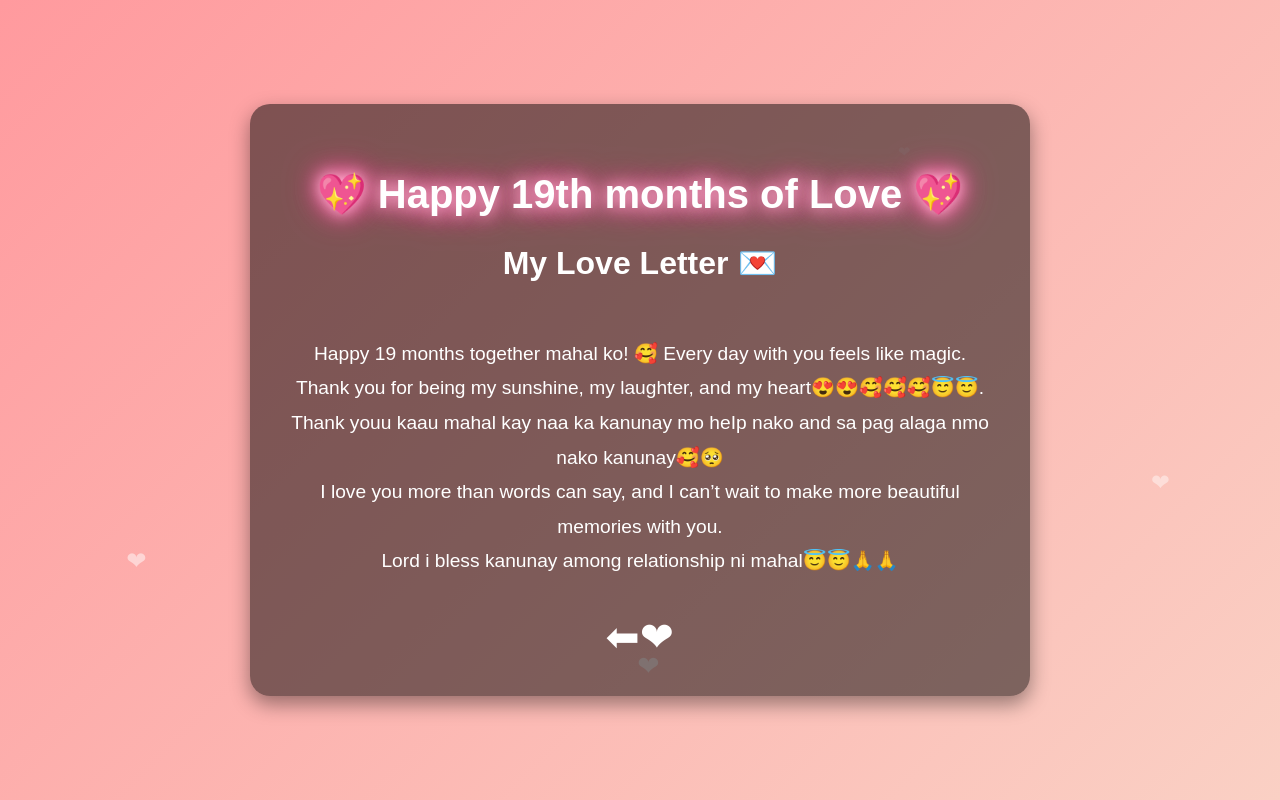
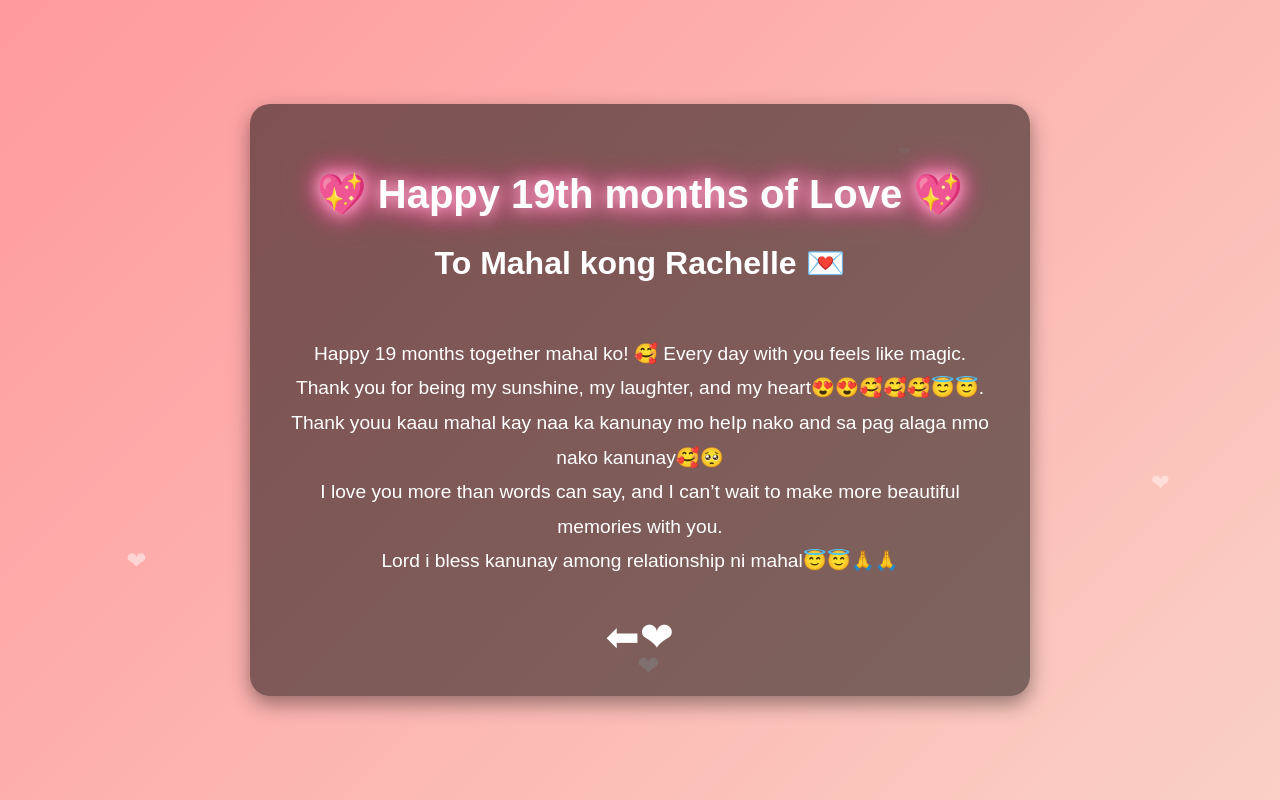
Before and after one commit to ryy2azellem/Ryy, a plain HTML site: page love-letter.html in a window 1280 px wide. Drawn offline with Linux system fonts and the light colour scheme.

Commit message:
Update love-letter.html

```diff
--- a/love-letter.html
+++ b/love-letter.html
@@ -3,7 +3,7 @@
 <head>
   <meta charset="UTF-8">
   <meta name="viewport" content="width=device-width, initial-scale=1.0">
-  <title>My Love Letter</title>
+  <title>To Mahal kong Rachelle</title>
   <style>
     body {
       margin: 0;
@@ -18,6 +18,7 @@
       opacity: 0;
       transition: opacity 1s ease;
       overflow: hidden;
+      position: relative;
     }
     body.fade-in { opacity: 1; }
 
@@ -97,10 +98,20 @@
   </script>
 </head>
 <body>
+  <!-- Falling hearts background -->
+  <div class="hearts">
+    <div class="heart" style="left:10%; animation-duration:7s;">❤</div>
+    <div class="heart" style="left:30%; animation-duration:5s;">❤</div>
+    <div class="heart" style="left:50%; animation-duration:6s;">❤</div>
+    <div class="heart" style="left:70%; animation-duration:4s;">❤</div>
+    <div class="heart" style="left:90%; animation-duration:8s;">❤</div>
+  </div>
+
+  <!-- Content box -->
   <div class="overlay">
     <h1>💖 Happy 19th months of Love 💖</h1>
 
-    <h2>My Love Letter 💌</h2>
+    <h2>To Mahal kong Rachelle 💌</h2>
     <p>
       Happy 19 months together mahal ko! 🥰 Every day with you feels like magic.
       Thank you for being my sunshine, my laughter, and my heart😍😍🥰🥰🥰😇😇.
@@ -111,14 +122,5 @@
 
     <a href="javascript:void(0)" class="back" onclick="transitionToPage('index.html')">⬅❤</a>
   </div>
-
-  <!-- Falling hearts background -->
-  <div class="hearts">
-    <div class="heart" style="left:10%; animation-duration:7s;">❤</div>
-    <div class="heart" style="left:30%; animation-duration:5s;">❤</div>
-    <div class="heart" style="left:50%; animation-duration:6s;">❤</div>
-    <div class="heart" style="left:70%; animation-duration:4s;">❤</div>
-    <div class="heart" style="left:90%; animation-duration:8s;">❤</div>
-  </div>
 </body>
 </html>
```
